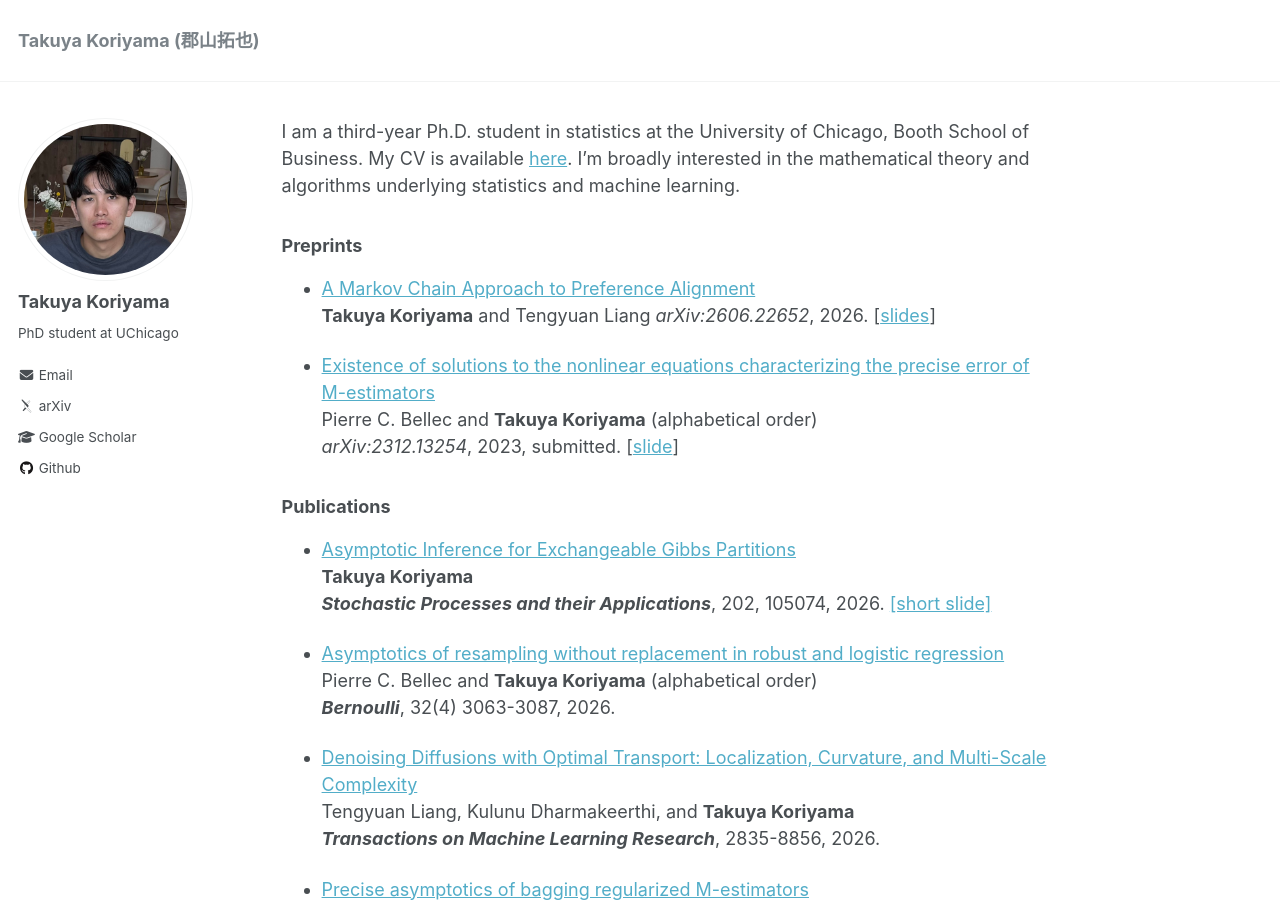
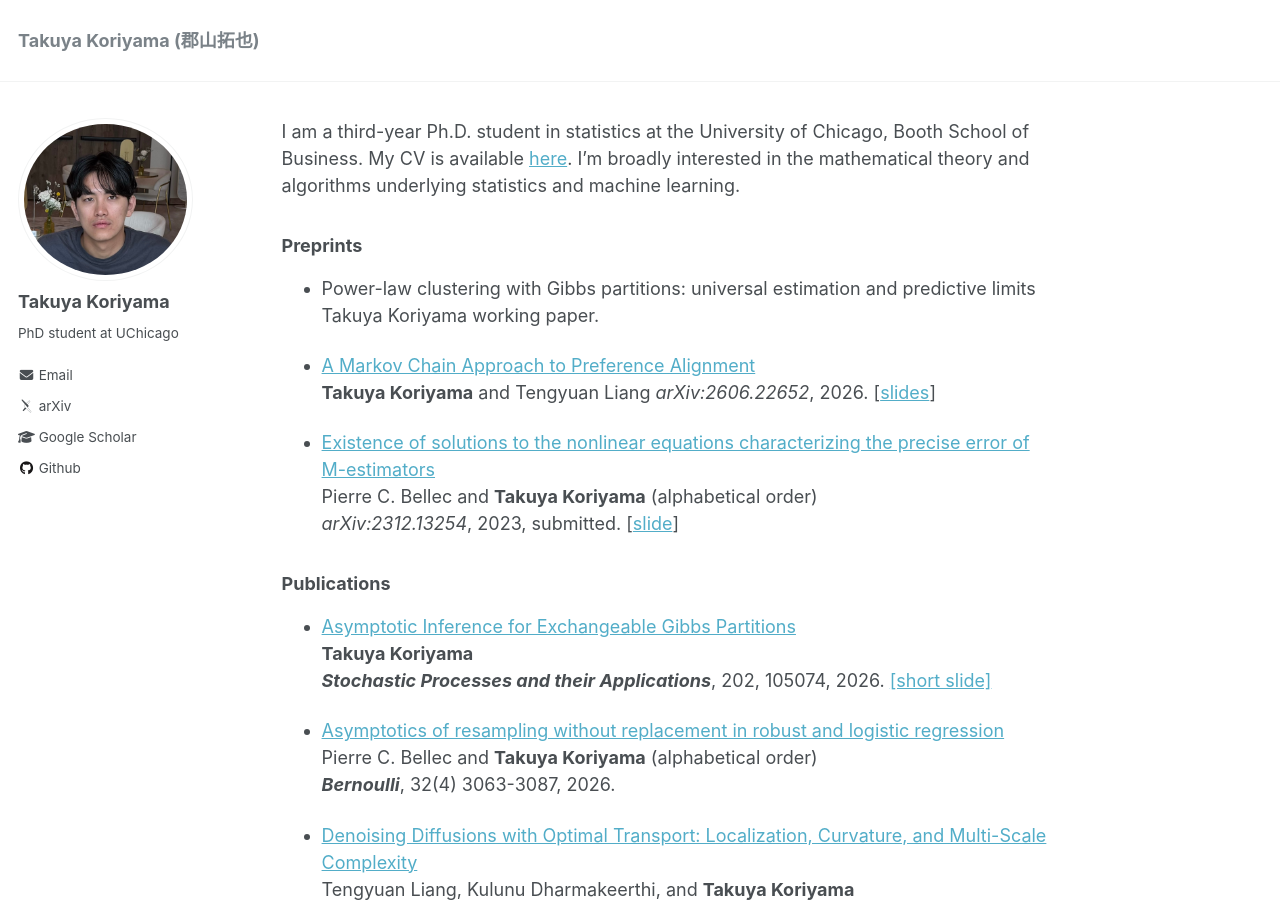
Before and after one commit to TakuyaKoriyama/takuyakoriyama.github.io, a Jekyll site: the page built from _pages/about.md, in a window 1280 px wide and 900 px high. Built offline with Jekyll 4.4.1, drawn with Linux system fonts in a browser that asks for light colours; some web fonts are replaced.

Commit message:
Update about.md

```diff
--- a/_pages/about.md
+++ b/_pages/about.md
@@ -19,6 +19,11 @@ My current research includes
 
 
 ### Preprints
+* Power-law clustering with Gibbs partitions: universal estimation
+and predictive limits
+Takuya Koriyama
+working paper.
+
 * [A Markov Chain Approach to Preference Alignment](https://arxiv.org/abs/2606.22652)\\
 __Takuya Koriyama__ and Tengyuan Liang
 *arXiv:2606.22652*, 2026. [[slides](../files/mchf_slide.pdf)]
```
